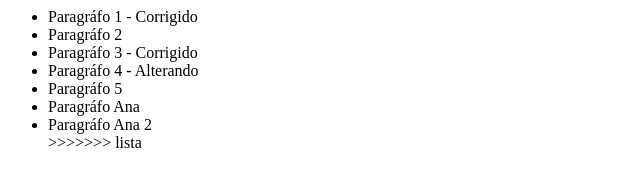
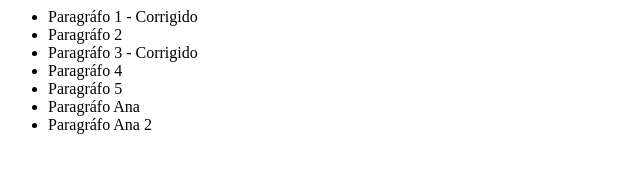
Before and after one commit to brunobwf/SiteGit, a plain HTML site: page index.html in a window 1280 px wide. Shown: the whole page, without its empty margins (0-640 px from the left). Drawn offline with Linux system fonts and the light colour scheme.

Commit message:
Ultima correção de bug

```diff
--- a/index.html
+++ b/index.html
@@ -9,11 +9,10 @@
 			<li>Paragráfo 1 - Corrigido</li>
 			<li>Paragráfo 2</li>
 			<li>Paragráfo 3 - Corrigido</li>
-			<li>Paragráfo 4 - Alterando</li>
+			<li>Paragráfo 4</li>
 			<li>Paragráfo 5</li>
 			<li>Paragráfo Ana</li>
 			<li>Paragráfo Ana 2</li>
->>>>>>> lista
 		</ul>
 	</body>
 </html>
```
